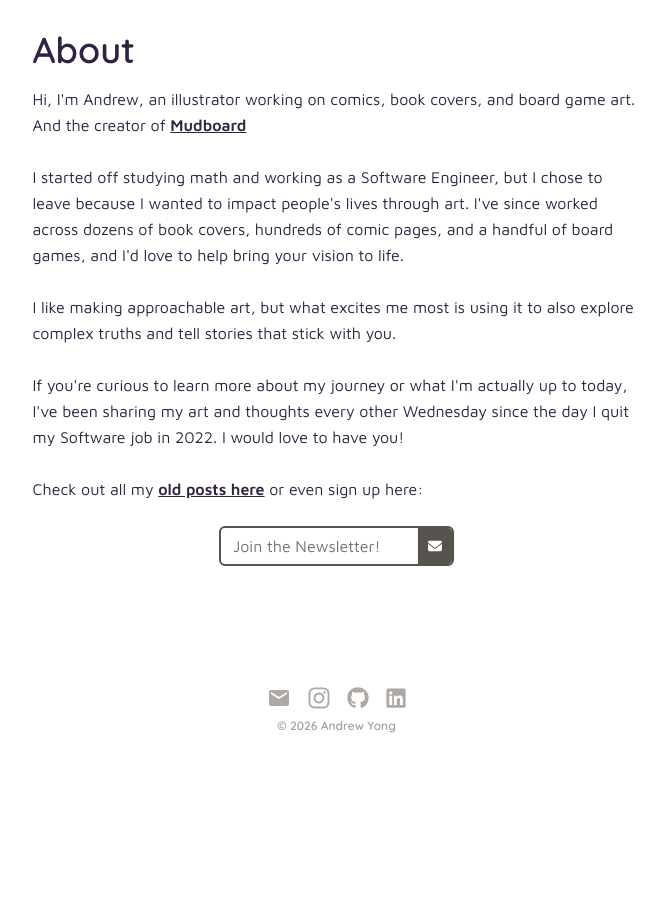
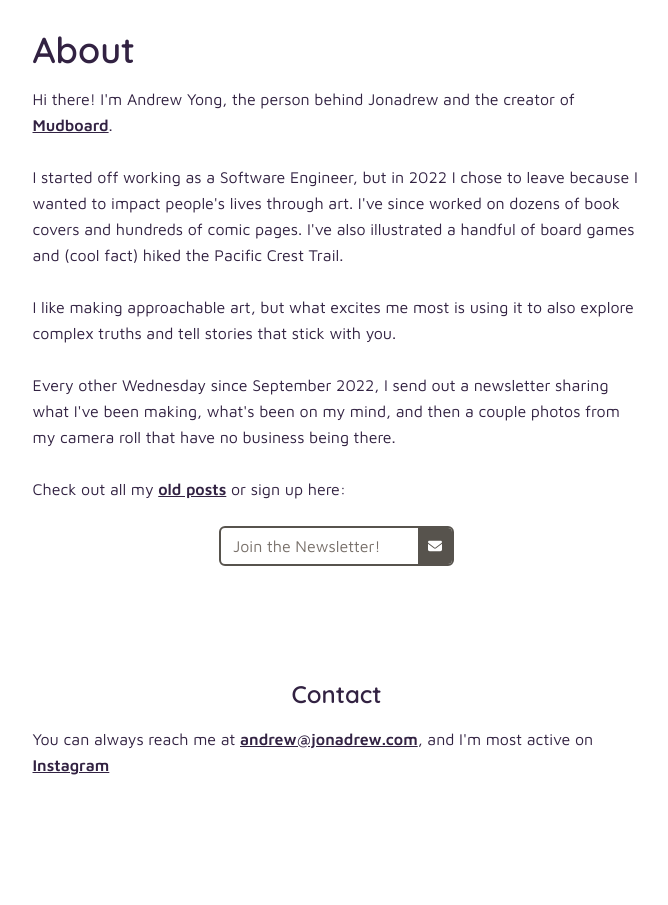
Before and after one commit to andrwyoung/jonadrew-v7, a Next.js app: page /about in a window 1280 px wide. Shown: the part 394-1299 px from the top of the page, without its empty margins (296-964 px from the left). Before the commit the page ends 1152 px from the top, so only its background shows below. Built offline with nearby package versions, Linux system fonts and the light colour scheme; no server answers.

Commit message:
contact and about

```diff
--- a/app/about/page.tsx
+++ b/app/about/page.tsx
@@ -1,5 +1,6 @@
 import { NewsletterForm } from "@/components/about/newsletter-form";
 import { ProfileImage } from "@/components/about/profile-image";
+import { CONTACT_EMAIL } from "@/types/settings";
 import { Metadata } from "next";
 
 export const metadata: Metadata = {
@@ -16,8 +17,8 @@ export default function About() {
 
         <h1 className="text-4xl self-start font-bold">About</h1>
         <p className="text-base leading-relaxed mb-2">
-          Hi, I&apos;m Andrew, an illustrator working on comics, book covers,
-          and board game art. And the creator of{" "}
+          Hi there! I&apos;m Andrew Yong, the person behind Jonadrew and the
+          creator of{" "}
           <a
             href="https://www.mudboard.com/"
             target="_blank"
@@ -27,23 +28,24 @@ export default function About() {
           >
             Mudboard
           </a>
+          .
           <br />
           <br />
-          I started off studying math and working as a Software Engineer, but I
-          chose to leave because I wanted to impact people&apos;s lives through
-          art. I&apos;ve since worked across dozens of book covers, hundreds of
-          comic pages, and a handful of board games, and I&apos;d love to help
-          bring your vision to life.
+          I started off working as a Software Engineer, but in 2022 I chose to
+          leave because I wanted to impact people&apos;s lives through art.
+          I&apos;ve since worked on dozens of book covers and hundreds of comic
+          pages. I&apos;ve also illustrated a handful of board games and (cool
+          fact) hiked the Pacific Crest Trail.
           <br />
           <br />
           I like making approachable art, but what excites me most is using it
           to also explore complex truths and tell stories that stick with you.
           <br />
           <br />
-          If you&apos;re curious to learn more about my journey or what I&apos;m
-          actually up to today, I&apos;ve been sharing my art and thoughts every
-          other Wednesday since the day I quit my Software job in 2022. I would
-          love to have you!
+          Every other Wednesday since September 2022, I send out a newsletter
+          sharing what I&apos;ve been making, what&apos;s been on my mind, and
+          then a couple photos from my camera roll that have no business being
+          there.
           <br />
           <br />
           Check out all my{" "}
@@ -54,11 +56,32 @@ export default function About() {
             title="All old posts"
             className="font-semibold underline hover:text-secondary-text transition-colors"
           >
-            old posts here
+            old posts
           </a>{" "}
-          or even sign up here:
+          or sign up here:
         </p>
         <NewsletterForm />
+
+        <h2 className="text-2xl font-bold mt-24">Contact</h2>
+        <p className="text-base leading-relaxed mb-2">
+          You can always reach me at{" "}
+          <a
+            href={`mailto:${CONTACT_EMAIL}`}
+            className="font-semibold underline hover:text-secondary-text transition-colors"
+          >
+            {CONTACT_EMAIL}
+          </a>
+          , and I&apos;m most active on{" "}
+          <a
+            href="https://www.instagram.com/jonadrew_/"
+            target="_blank"
+            rel="noopener noreferrer"
+            title="Instagram"
+            className="font-semibold underline hover:text-secondary-text transition-colors"
+          >
+            Instagram
+          </a>
+        </p>
       </main>
     </div>
   );
--- a/app/layout.tsx
+++ b/app/layout.tsx
@@ -4,6 +4,7 @@ import "./globals.css";
 import { Analytics } from "@vercel/analytics/next";
 import Navbar from "@/components/navbar";
 import Footer from "@/components/my-footer";
+import { Toaster } from "sonner";
 
 export const metadata: Metadata = {
   title: "Jonadrew - Portfolio",
@@ -73,6 +74,7 @@ export default function RootLayout({
     >
       <body className="min-h-full flex flex-col">
         <Navbar />
+        <Toaster />
         <div className="pt-14">{children}</div>
         <Footer />
       </body>
--- a/app/page.tsx
+++ b/app/page.tsx
@@ -1,9 +1,7 @@
 "use client";
-import { SocialIcon } from "@/components/about/social-icon";
 import Portfolio from "@/components/homepage/portfolio";
 import { fireConfetti } from "@/lib/fire-confetti";
-import { FaInstagram } from "react-icons/fa6";
-import { MdEmail } from "react-icons/md";
+import { CONTACT_EMAIL } from "@/types/settings";
 
 export default function Home() {
   return (
@@ -17,19 +15,14 @@ export default function Home() {
           >
             Portfolio
           </button>
-          <h2 className="text-xl font-semibold">Artwork by Andrew Yong</h2>
-          <div className="flex gap-4 items-center mt-2">
-            <SocialIcon
-              href="mailto:andrew@jonadrew.com"
-              title="Send email to Andrew"
-              icon={<MdEmail className="size-8" />}
-            />{" "}
-            <SocialIcon
-              href="https://www.instagram.com/jonadrew_/"
-              title="Instagram"
-              icon={<FaInstagram className="size-7" />}
-            />
-          </div>
+          <h2 className="text-xl font-semibold mt-4">Artwork by Andrew Yong</h2>
+          <a
+            href={`mailto:${CONTACT_EMAIL}`}
+            className="font-header font-semibold mt-1 underline hover:text-secondary-text transition-colors"
+          >
+            {CONTACT_EMAIL}
+          </a>
+
           {/* <p className="mt-4 max-w-md text-center text-base leading-relaxed">
           Comics, book covers, and board game art.
         </p> */}
--- a/components/my-footer.tsx
+++ b/components/my-footer.tsx
@@ -3,13 +3,14 @@
 import { FaInstagram, FaGithub, FaLinkedin } from "react-icons/fa6";
 import { MdEmail } from "react-icons/md";
 import { SocialIcon } from "./about/social-icon";
+import { CONTACT_EMAIL } from "@/types/settings";
 
 export default function Footer() {
   return (
     <footer className="w-full px-8 py-6 flex flex-col items-center justify-center font-semibold text-sm text-stone-400 bg-background">
       <div className="flex gap-4 items-center mb-2">
         <SocialIcon
-          href="mailto:andrew@jonadrew.com"
+          href={`mailto:${CONTACT_EMAIL}`}
           title="Send email to Andrew"
           icon={<MdEmail className="size-6" />}
         />{" "}
--- a/package.json
+++ b/package.json
@@ -17,7 +17,8 @@
     "react": "19.2.4",
     "react-blurhash": "^0.3.0",
     "react-dom": "19.2.4",
-    "react-icons": "^5.6.0"
+    "react-icons": "^5.6.0",
+    "sonner": "^2.0.7"
   },
   "devDependencies": {
     "@tailwindcss/postcss": "^4",
--- a/types/settings.ts
+++ b/types/settings.ts
@@ -1,3 +1,4 @@
+export const CONTACT_EMAIL = "andrew@jonadrew.com";
 export const IMAGE_SIZE = "full";
 
 export const SUPABASE_OBJECT_URL = `${process.env.NEXT_PUBLIC_SUPABASE_URL}/storage/v1/object/public/mudboard-photos`;
```
Also changed, not shown: 1 other file (tests, documents, lock files or other folders).
